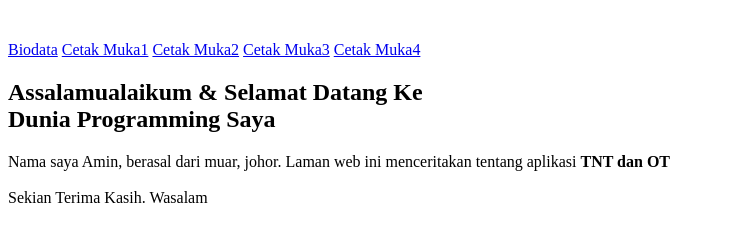
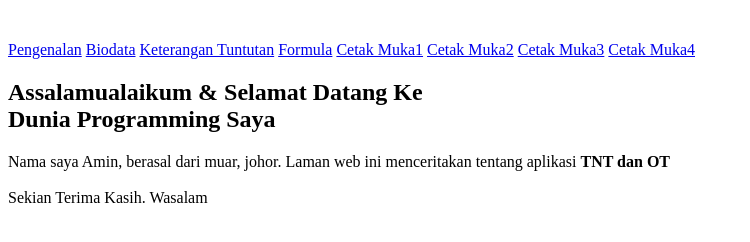
Before and after one commit to amin007/tnt-ot, a PHP site: page /apps/Aplikasi/Fail/Papar/tnt/index.php in a window 1280 px wide. Shown: the part 174-416 px from the top of the page, without its empty margins (0-750 px from the left). Run offline with PHP 8.4, Linux system fonts and the light colour scheme; some libraries are stand-ins or nearby versions.

Commit message:
tambah link baru

```diff
--- a/Aplikasi/Fail/Papar/tnt/index.php
+++ b/Aplikasi/Fail/Papar/tnt/index.php
@@ -8,8 +8,14 @@
 	<br>
 	<div class="row">
 		<div class="col-sm-2">
+			<a class="btn btn-outline-secondary btn-lg rounded-pill" href="<?php echo URL ?>tnt">
+				Pengenalan</a>
 			<a class="btn btn-outline-secondary btn-lg rounded-pill" href="<?php echo URL ?>tnt/biodata">
 				Biodata</a>
+			<a class="btn btn-outline-secondary btn-lg rounded-pill" href="<?php echo URL ?>tnt/borang/keterangan">
+				Keterangan Tuntutan</a>
+			<a class="btn btn-outline-secondary btn-lg rounded-pill" href="<?php echo URL ?>tnt/borang/formula">
+				Formula</a>
 			<a class="btn btn-outline-secondary rounded-pill" href="<?php echo URL ?>tnt/cetak/1">
 				Cetak Muka1</a>
 			<a class="btn btn-outline-secondary rounded-pill" href="<?php echo URL ?>tnt/cetak/2">
```
